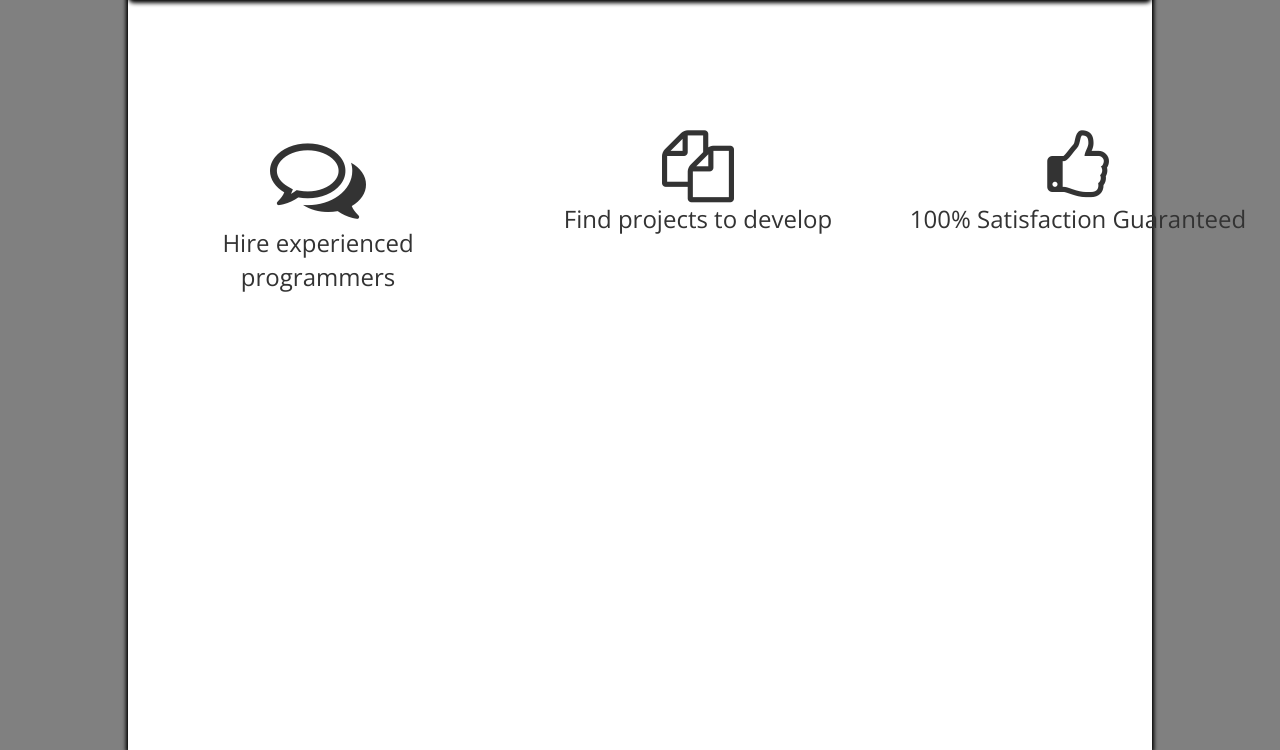
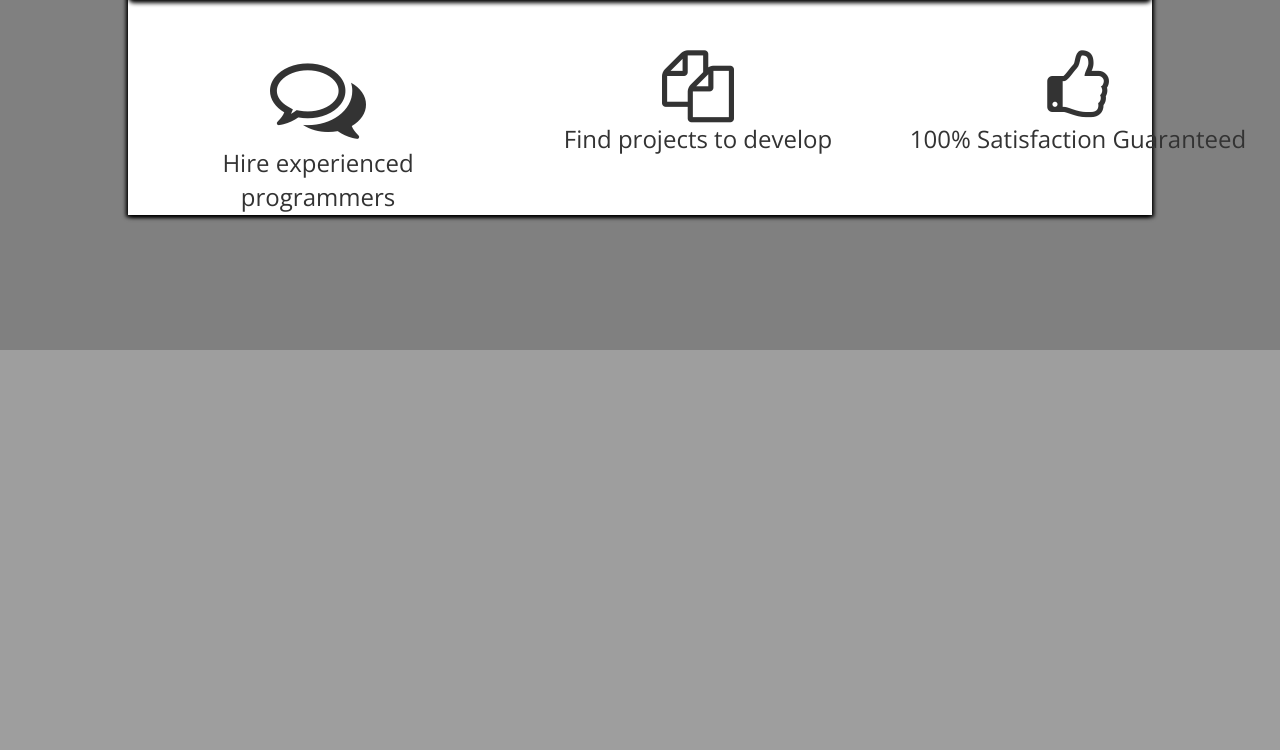
Before and after one commit to jamesw8/PVJ-Turk, a Flask app: page / in a window 1280 px wide. Shown: the part 450-1200 px from the top of the page. After the commit the page ends 800 px from the top, so only its background shows below. Run offline with Flask 2, Linux system fonts and the light colour scheme; some libraries are stand-ins or nearby versions.

Commit message:
minor fix

```diff
--- a/static/css/styles.css
+++ b/static/css/styles.css
@@ -17,7 +17,6 @@
 .features {
 	width: 100%;
 	height: 20vh !important;
-	margin-top: 10vh;
 }
 
 .feature-text {
@@ -37,7 +36,7 @@ i {
 
 body {
 	width: 80%;
-	height: 150vh;
+	/*height: 150vh;*/
 	margin: auto auto;
 	box-shadow: 2px 2px 4px black, -2px 2px 4px black;
 	background-color: white !important;
```
